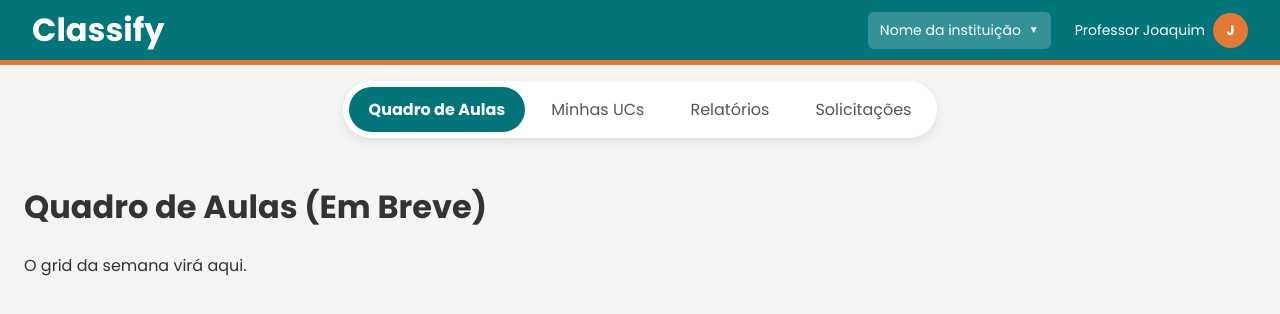
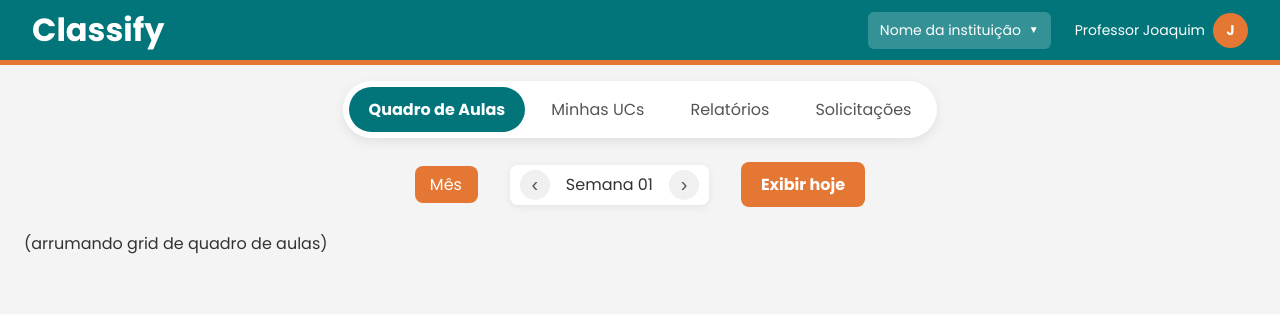
Before and after one commit to PedroBaffa/projeto-classify, a React (Vite) app: page /dashboard in a window 1280 px wide. Shown: the top 314 px of the page. Built offline with nearby package versions, Linux system fonts and the light colour scheme.

Commit message:
Criação, alteração e reestruturação da exibição do quadro de aulas.

```diff
--- a/src/pages/QuadroDeAulas/QuadroDeAulas.module.css
+++ b/src/pages/QuadroDeAulas/QuadroDeAulas.module.css
@@ -0,0 +1,102 @@
+/* src/pages/QuadroDeAulas/QuadroDeAulas.module.css */
+
+/* --- 1. BARRA DE FILTROS (CENTRALIZADA) --- */
+.filterBar {
+  display: flex;
+
+  /* MUDANÇA: Centraliza os itens */
+  justify-content: center;
+
+  align-items: center;
+  margin-bottom: 1.5rem;
+
+  /* ADIÇÃO: Espaço entre os 3 blocos */
+  gap: 2rem;
+
+  /* Garante quebra em telas pequenas */
+  flex-wrap: wrap;
+}
+
+/* --- 2. CONTROLO DA SEMANA (NOVO ESTILO) --- */
+.weekControl {
+  display: flex;
+  align-items: center;
+  gap: 1rem;
+
+  /* ADIÇÃO: Estilo de "bloco" */
+  background-color: #FFF;
+  border-radius: 8px;
+  padding: 5px 10px;
+  box-shadow: 0 2px 8px rgba(0, 0, 0, 0.07);
+}
+
+/* --- 3. SETAS (NOVO ESTILO) --- */
+.weekArrow {
+  background: none;
+  border: none;
+  font-size: 20px;
+  color: #555;
+  cursor: pointer;
+
+  /* ADIÇÃO: Círculo cinza */
+  background-color: #f0f0f0;
+  border-radius: 50%;
+  width: 30px;
+  height: 30px;
+
+  /* Centraliza o ícone da seta */
+  display: flex;
+  align-items: center;
+  justify-content: center;
+
+  transition: background-color 0.2s ease;
+}
+
+.weekArrow:hover {
+  background-color: #e0e0e0;
+}
+
+.weekLabel {
+  font-family: "Poppins", sans-serif;
+  font-size: 16px;
+  font-weight: 500;
+  color: #333;
+  /* Impede que o texto seja selecionado ao clicar nas setas */
+  user-select: none;
+}
+
+/* --- 4. BOTÕES (Estilos antigos mantidos) --- */
+.dropdownMes {
+  font-family: "Poppins", sans-serif;
+  font-size: 16px;
+  font-weight: 500;
+  background-color: #e57734;
+  color: #fff;
+  border: none;
+  border-radius: 8px;
+  padding: 10px 15px;
+  appearance: none;
+  cursor: pointer;
+}
+
+.todayButton {
+  font-family: "Poppins", sans-serif;
+  font-size: 16px;
+  font-weight: 700;
+  background-color: #e57734;
+  color: #fff;
+  border: none;
+  border-radius: 8px;
+  padding: 10px 20px;
+  cursor: pointer;
+  transition: opacity 0.2s ease;
+}
+
+.todayButton:hover {
+  opacity: 0.9;
+}
+
+/* --- 5. GRID DA SEMANA (Placeholder) --- */
+.weekGrid {
+  /* (Estilos do grid virão aqui) */
+}
--- a/src/pages/QuadroDeAulas/QuadroDeAulas.tsx
+++ b/src/pages/QuadroDeAulas/QuadroDeAulas.tsx
@@ -1,11 +1,32 @@
+// src/pages/QuadroDeAulas/QuadroDeAulas.tsx
 import React from 'react';
 import styles from './QuadroDeAulas.module.css';
 
 export function QuadroDeAulas() {
   return (
-    <div className={styles.page}>
-      <h1>Quadro de Aulas (Em Breve)</h1>
-      <p>O grid da semana virá aqui.</p>
-    </div>
+    <>
+      <div className={styles.filterBar}>
+
+        <select className={styles.dropdownMes}>
+          <option>Mês</option>
+        </select>
+
+        <div className={styles.weekControl}>
+          {/* --- MUDANÇA AQUI --- */}
+          <button className={styles.weekArrow}>{"‹"}</button>
+          <span className={styles.weekLabel}>Semana 01</span>
+          <button className={styles.weekArrow}>{"›"}</button>
+          {/* --- FIM DA MUDANÇA --- */}
+        </div>
+
+        <button className={styles.todayButton}>
+          Exibir hoje
+        </button>
+      </div>
+
+      <div className={styles.weekGrid}>
+        <p>(arrumando grid de quadro de aulas)</p>
+      </div>
+    </>
   );
 }
```
